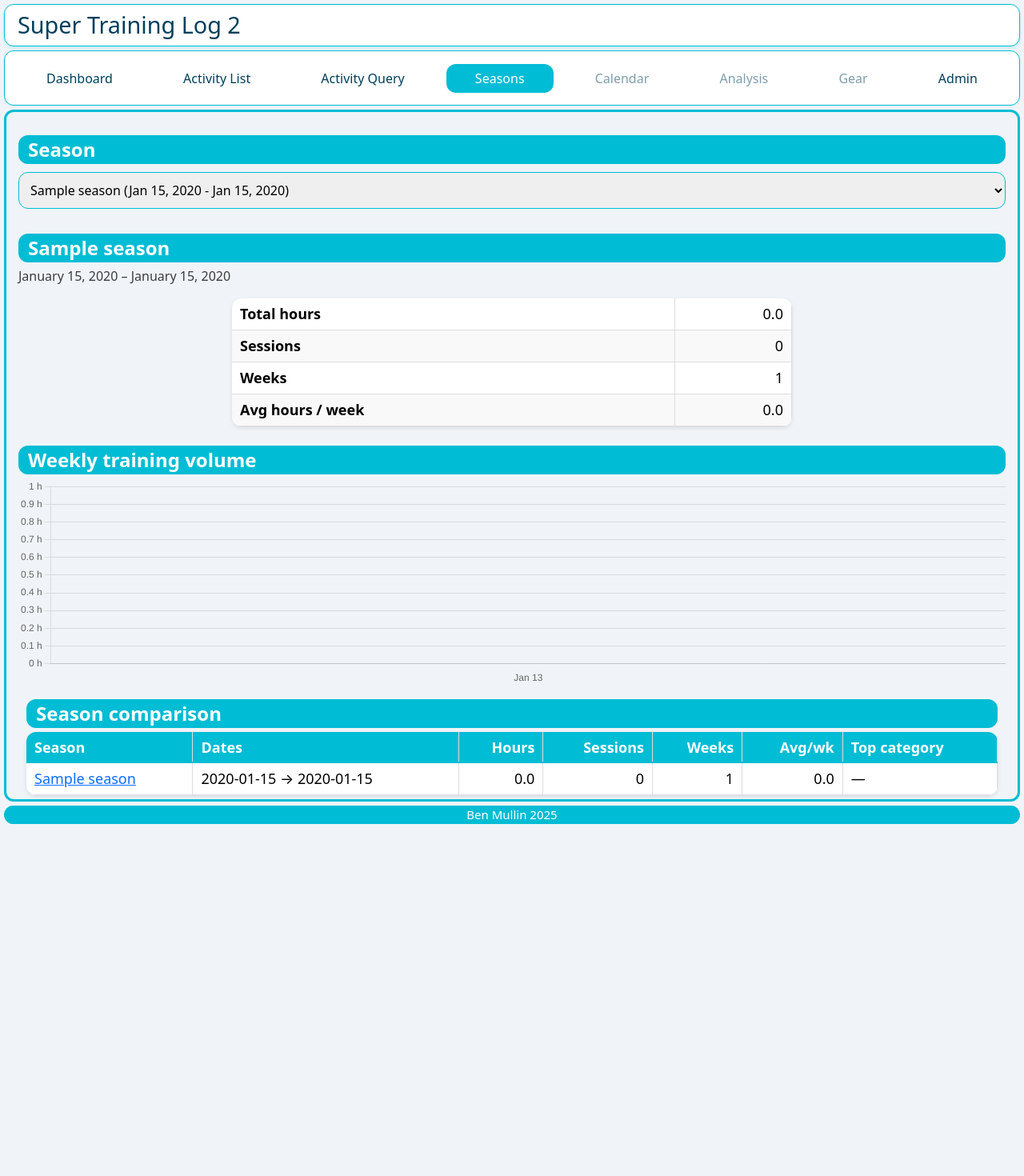
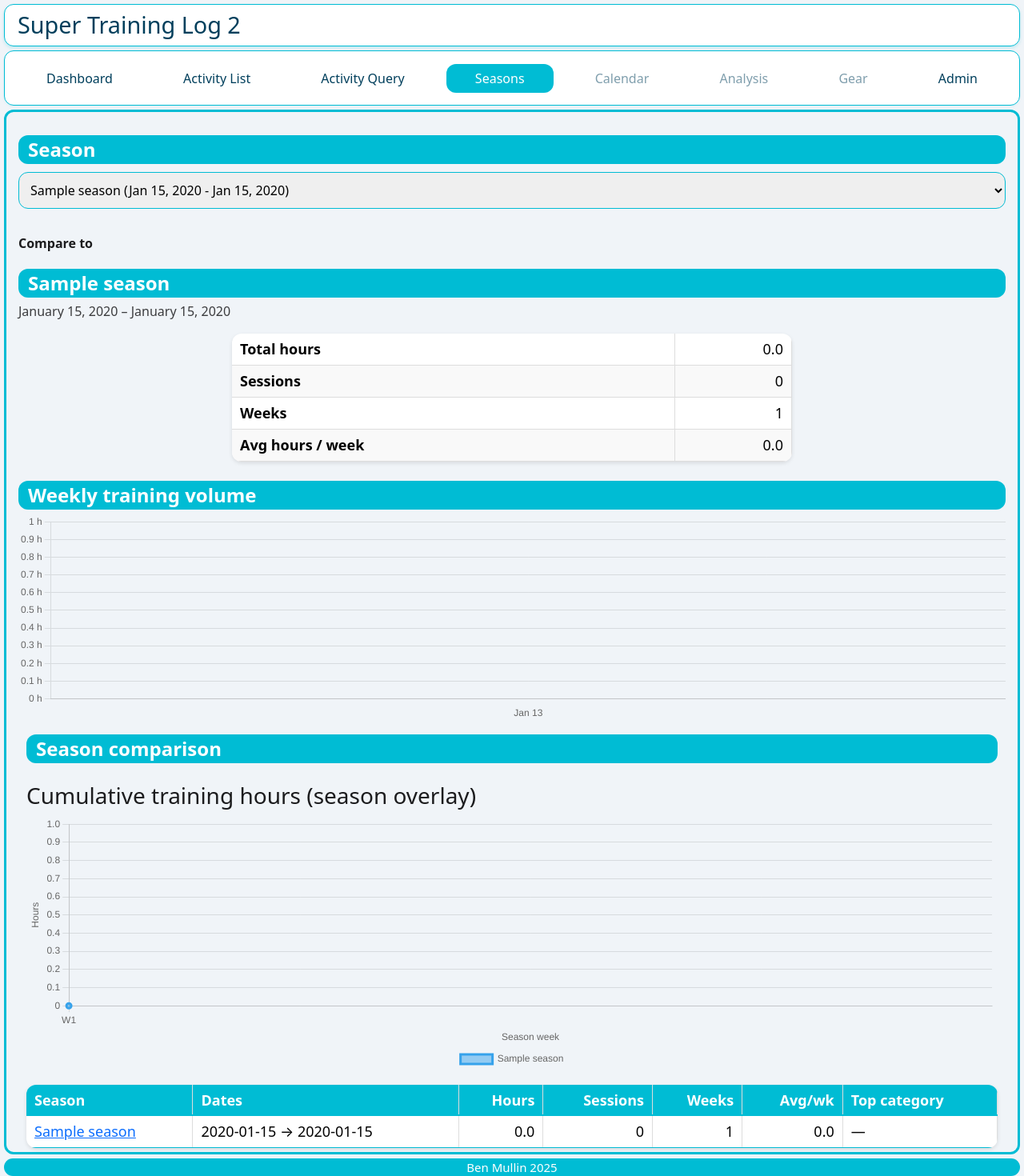
Before and after one commit to btmullin/supertl2, a Flask app: page /seasons in a window 1280 px wide. Shown: the whole page at 80% size. Before the commit the page ends 1030 px from the top, so only its background shows below. Run offline with Flask 3, Linux system fonts and the light colour scheme; tables that the repository leaves empty hold one stand-in row (values such as "Sample post"); parts of the project's set-up code (start-up, migrations or seed data) failed here and were passed over.

Commit message:
Cumulative training hours season overlay.

```diff
--- a/apps/backend/app/services/seasons.py
+++ b/apps/backend/app/services/seasons.py
@@ -371,3 +371,30 @@ def get_season_comparison_rows(seasons) -> List[Dict[str, Any]]:
         })
 
     return rows
+
+def build_cumulative_from_weekly(weekly: dict) -> dict:
+    """
+    weekly: {"weeks": [{"hours": float, ...}, ...]}
+    returns: {"weeks": [{"week_index": 1, "weekly_hours": x, "cumulative_hours": y}, ...]}
+    """
+    weeks = weekly.get("weeks") or []
+    out = []
+    cum = 0.0
+    for i, w in enumerate(weeks, start=1):
+        wh = float(w.get("hours") or 0.0)
+        cum += wh
+        out.append({
+            "week_index": i,
+            "weekly_hours": wh,
+            "cumulative_hours": cum,
+        })
+    return {"weeks": out}
+
+def get_season_cumulative_series(season, use_local=True) -> dict:
+    weekly = get_season_weekly_series(season.start_date, season.end_date, use_local=use_local)
+    cum = build_cumulative_from_weekly(weekly)
+    return {
+        "season_id": season.id,
+        "label": season.name,
+        "weeks": cum["weeks"],
+    }
--- a/apps/backend/app/templates/season.html
+++ b/apps/backend/app/templates/season.html
@@ -19,6 +19,32 @@
         </select>
         <noscript><button type="submit" class="btn">Go</button></noscript>
         </form>
+
+        {% if seasons and seasons|length %}
+          <form method="get" action="{{ url_for('views.season_view') }}" style="margin: 1rem 0;">
+            <input type="hidden" name="season_id" value="{{ selected_season.id if selected_season else '' }}"/>
+
+            <div style="margin-top: 0.5rem;">
+              <div style="font-weight: bold; margin-bottom: .25rem;">Compare to</div>
+
+              <div style="display:flex; flex-wrap:wrap; gap: .75rem;">
+                {% for s in seasons %}
+                  {% if selected_season and s.id != selected_season.id %}
+                    <label style="background: transparent; padding: 0; font-size: medium; font-weight: normal; color: var(--theme-content-font-color);">
+                      <input type="checkbox" name="compare_id" value="{{ s.id }}"
+                        {% if compare_ids and s.id in compare_ids %}checked{% endif %}
+                        onchange="this.form.submit()"
+                      />
+                      {{ s.name }}
+                    </label>
+                  {% endif %}
+                {% endfor %}
+              </div>
+
+              <noscript><button type="submit">Apply</button></noscript>
+            </div>
+          </form>
+        {% endif %}
 
         {% if selected_season %}
         <label>{{ selected_season.name }}</label>
@@ -93,6 +119,15 @@
         {% if compare_rows and compare_rows|length %}
           <div class="section">
             <label>Season comparison</label>
+
+            {% if overlay %}
+              <div class="season-chart-container" style="margin-top: 1.5rem;">
+                <h3 style="margin-bottom: .5rem;">Cumulative training hours (season overlay)</h3>
+                <div style="height: 320px;">
+                  <canvas id="seasonOverlayChart" style="width:100%; height:100%;"></canvas>
+                </div>
+              </div>
+            {% endif %}
 
             <table class="styled-table">
               <thead>
@@ -253,4 +288,84 @@
 </script>
 {% endif %}
 
+{% if overlay %}
+<script>
+  (function () {
+    const overlay = {{ overlay | tojson }};
+    const canvas = document.getElementById("seasonOverlayChart");
+    if (!overlay || !canvas) return;
+
+    const primary = overlay.primary;
+    const others = overlay.others || [];
+
+    // Build x labels up to the longest season
+    const maxWeeks = Math.max(
+      primary.weeks.length,
+      ...others.map(s => (s.weeks || []).length)
+    );
+
+    const labels = Array.from({length: maxWeeks}, (_, i) => `W${i+1}`);
+
+    function seriesToData(s) {
+      const arr = new Array(maxWeeks).fill(null);
+      (s.weeks || []).forEach(w => {
+        const idx = (w.week_index || 0) - 1;
+        if (idx >= 0 && idx < maxWeeks) {
+          arr[idx] = w.cumulative_hours;
+        }
+      });
+      return arr;
+    }
+
+    // Primary dataset
+    const datasets = [{
+      label: primary.label,
+      data: seriesToData(primary),
+      borderWidth: 3,
+      tension: 0.2,
+      spanGaps: true
+    }];
+
+    // Comparison datasets
+    others.forEach((s) => {
+      datasets.push({
+        label: s.label,
+        data: seriesToData(s),
+        borderWidth: 2,
+        tension: 0.2,
+        spanGaps: true
+      });
+    });
+
+    if (canvas._chartInstance) {
+      canvas._chartInstance.destroy();
+    }
+
+    canvas._chartInstance = new Chart(canvas.getContext("2d"), {
+      type: "line",
+      data: { labels, datasets },
+      options: {
+        responsive: true,
+        maintainAspectRatio: false,
+        animation: false,
+        interaction: { mode: "index", intersect: false },
+        plugins: {
+          legend: { position: "bottom" },
+          tooltip: {
+            callbacks: {
+              label: (ctx) => `${ctx.dataset.label}: ${(ctx.parsed.y ?? 0).toFixed(1)} h`
+            }
+          }
+        },
+        scales: {
+          y: { beginAtZero: true, title: { display: true, text: "Hours" } },
+          x: { title: { display: true, text: "Season week" } }
+        }
+      }
+    });
+  })();
+</script>
+{% endif %}
+
+
 {% endblock %}
--- a/apps/backend/app/views.py
+++ b/apps/backend/app/views.py
@@ -37,7 +37,8 @@ from app.services.seasons import (
     get_season_summary,
     get_season_weekly_series,
     get_season_traininglog_category_breakdown,
-    get_season_comparison_rows
+    get_season_comparison_rows,
+    get_season_cumulative_series,
 )
 from util.canonical.backfill_new_strava_to_canonical import backfill_new_strava
 from .forms.EditActivityForm import EditActivityForm
@@ -551,6 +552,18 @@ def season_view():
     summary = None
     weekly = None
     breakdown = None
+
+    compare_ids = request.args.getlist("compare_id", type=int)
+    compare_ids_param = request.args.get("compare_id", "").strip()
+    if compare_ids_param:
+        for part in compare_ids_param.split(","):
+            part = part.strip()
+            if part.isdigit():
+                compare_ids.append(int(part))
+    compare_ids = sorted(set(compare_ids))
+    if selected:
+        compare_ids = [cid for cid in compare_ids if cid != selected.id]
+
     if selected:
         summary = get_season_summary(selected.start_date, selected.end_date, use_local=True)
         weekly = get_season_weekly_series(selected.start_date, selected.end_date, use_local=True)
@@ -561,6 +574,15 @@ def season_view():
 
     compare_rows = get_season_comparison_rows(seasons)
 
+    overlay = None
+    if selected:
+        primary = get_season_cumulative_series(selected, use_local=True)
+
+        compare_seasons = [s for s in seasons if s.id in compare_ids and s.id != selected.id]
+        others = [get_season_cumulative_series(s, use_local=True) for s in compare_seasons]
+
+        overlay = {"primary": primary, "others": others}
+
     return render_template(
         "season.html",
         seasons=seasons,
@@ -570,6 +592,8 @@ def season_view():
         weekly=weekly,
         breakdown=breakdown,
         compare_rows=compare_rows,
+        compare_ids=compare_ids,
+        overlay=overlay,
     )
 
 @views.route("/activitylist")
```
